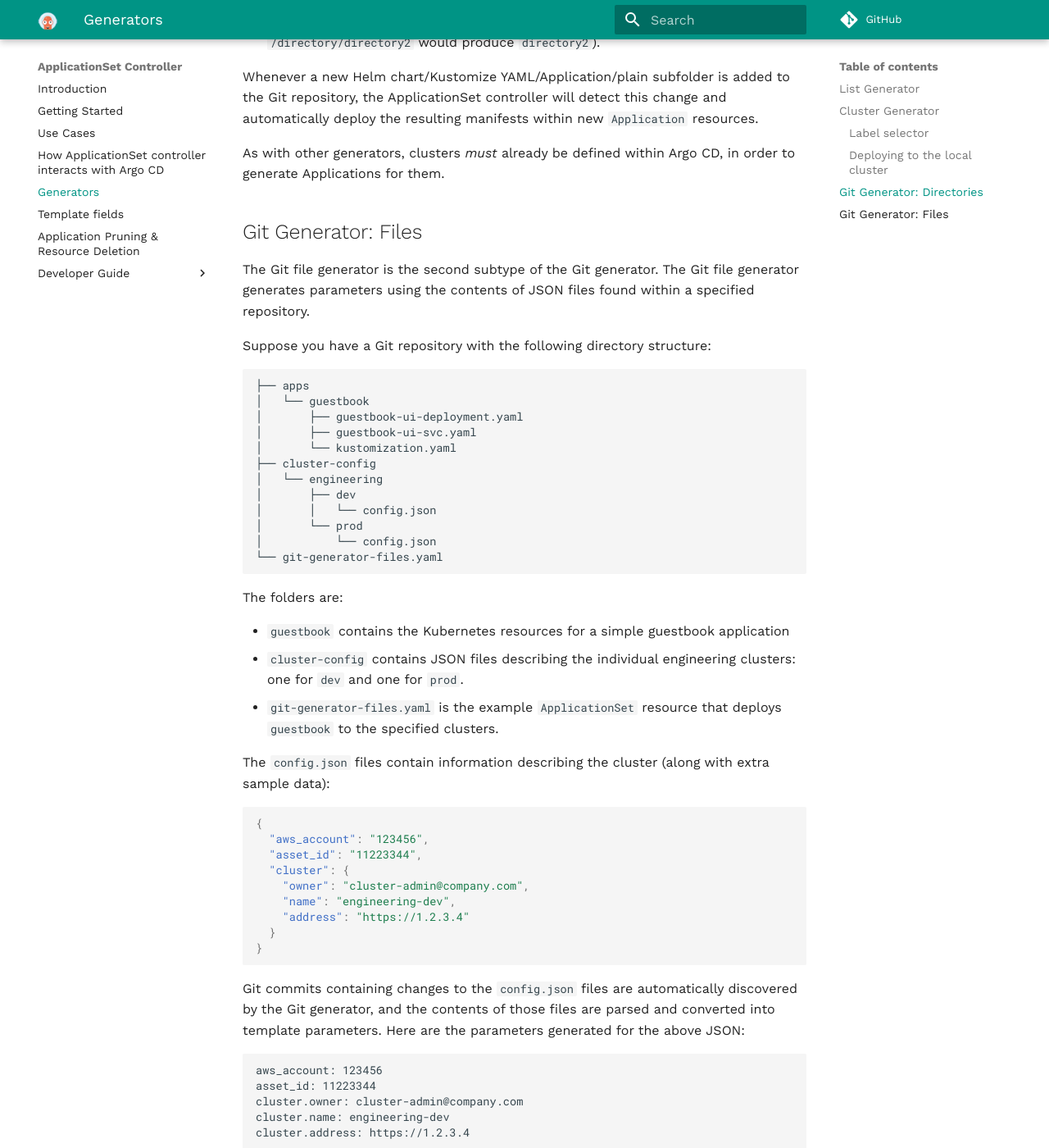
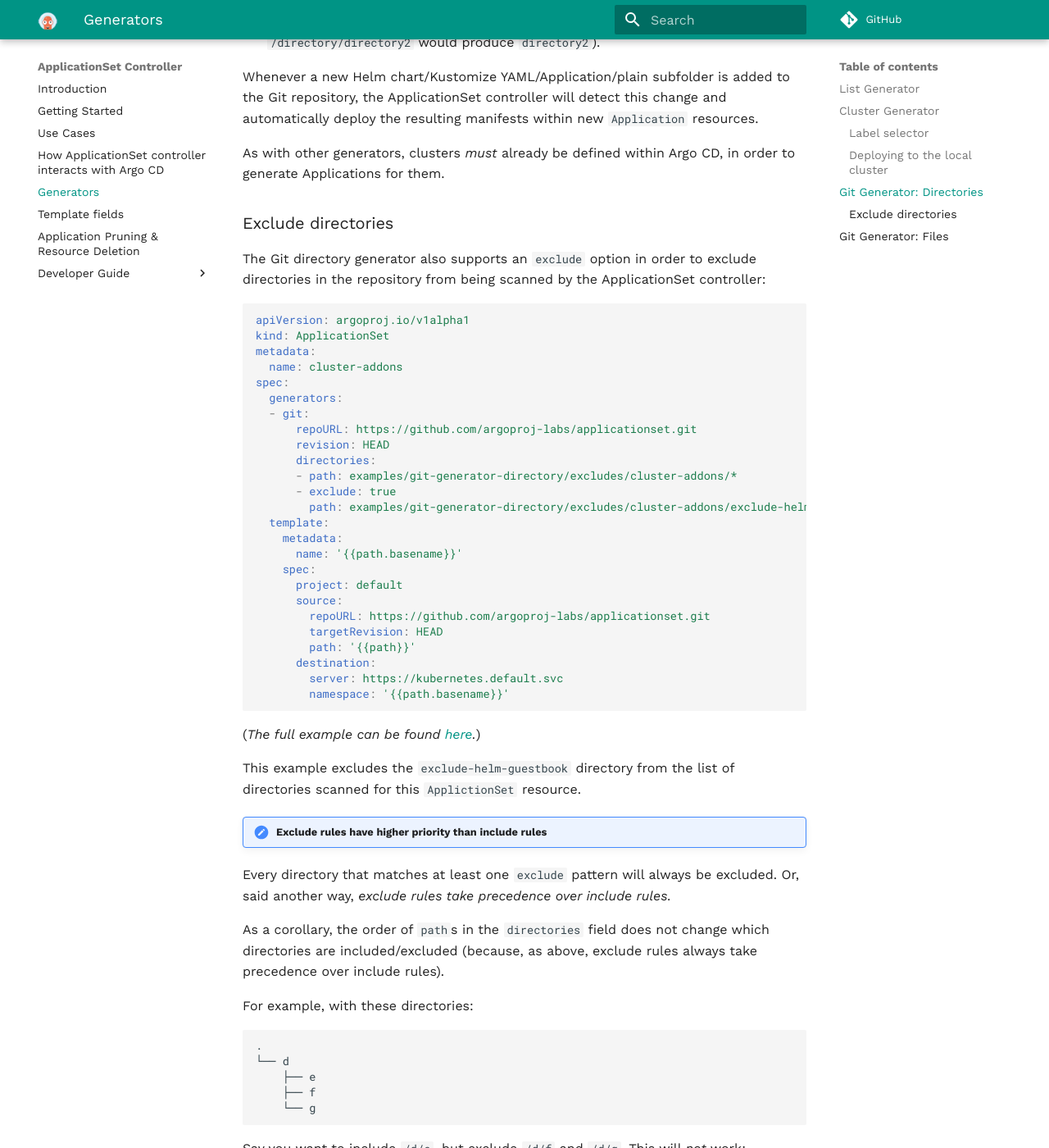
Before and after one commit to argoproj/applicationset, an MkDocs documentation site: the page built from docs/Generators.md, in a window 1280 px wide and 1400 px high, scrolled down 5351 px. Shown: the whole window at 82% size. Built offline with MkDocs 1.6.1 and Material for MkDocs 9.7.7, drawn with Linux system fonts in a browser that asks for light colours; comment, search, counter and statistics services are not loaded; some of the changed text lies outside the part shown.

Commit message:
Add exclude to git directories (#195)
* add exclude to git directories

* make manifests

* make manifests with correct kustomize version

* remove exclude from required

* Update Generators.md

* Update Generators.md

* add exclude-helm-guestbook app

* change allApps to appPaths + add a test to exclude in a different order

* fix PR with correct kustomize version

* Separate exclude example to a different folder & rewriting the docs

* Tweak Generators.md

Co-authored-by: Jonathan West <jonwest@redhat.com>

````diff
--- a/docs/Generators.md
+++ b/docs/Generators.md
@@ -209,6 +209,84 @@ Whenever a new Helm chart/Kustomize YAML/Application/plain subfolder is added to
 
 As with other generators, clusters *must* already be defined within Argo CD, in order to generate Applications for them.
 
+### Exclude directories
+
+The Git directory generator also supports an `exclude` option in order to exclude directories in the repository from being scanned by the ApplicationSet controller:
+
+```yaml
+apiVersion: argoproj.io/v1alpha1
+kind: ApplicationSet
+metadata:
+  name: cluster-addons
+spec:
+  generators:
+  - git:
+      repoURL: https://github.com/argoproj-labs/applicationset.git
+      revision: HEAD
+      directories:
+      - path: examples/git-generator-directory/excludes/cluster-addons/*
+      - exclude: true
+        path: examples/git-generator-directory/excludes/cluster-addons/exclude-helm-guestbook
+  template:
+    metadata:
+      name: '{{path.basename}}'
+    spec:
+      project: default
+      source:
+        repoURL: https://github.com/argoproj-labs/applicationset.git
+        targetRevision: HEAD
+        path: '{{path}}'
+      destination:
+        server: https://kubernetes.default.svc
+        namespace: '{{path.basename}}'
+```
+(*The full example can be found [here](https://github.com/argoproj-labs/applicationset/tree/master/examples/git-generator-directory/excludes).*)
+
+This example excludes the `exclude-helm-guestbook` directory from the list of directories scanned for this `ApplictionSet` resource.
+
+!!! note "Exclude rules have higher priority than include rules"
+
+Every directory that matches at least one `exclude` pattern will always be excluded. Or, said another way, *exclude rules take precedence over include rules.*
+
+As a corollary, the order of `path`s in the `directories` field does not change which directories are included/excluded (because, as above, exclude rules always take precedence over include rules).
+
+For example, with these directories:
+
+```
+.
+└── d
+    ├── e
+    ├── f
+    └── g
+```
+Say you want to include `/d/e`, but exclude `/d/f` and `/d/g`. This will *not* work:
+
+```yaml
+- path: /d/e
+  exclude: false
+- path: /d/*
+  exclude: true
+```
+Why? Because the exclude `/d/*` exclude rule will take precedence over the `/d/e` include rule. When the `/d/e` path in the Git repository is processed by the ApplicationSet controller, the controller detects that at least one exclude rule is matched, and thus that directory should not be scanned.
+
+You would instead need to do:
+
+```yaml
+- path: /d/*
+- path: /d/f
+  exclude: true
+- path: /d/g
+  exclude: true
+```
+
+Or, a shorter way (using [path.Match](https://golang.org/pkg/path/#Match) syntax) would be:
+
+```yaml
+- path: /d/*
+- path: /d/[f|g]
+  exclude: true
+```
+
 ## Git Generator: Files
 
 The Git file generator is the second subtype of the Git generator. The Git file generator generates parameters using the contents of JSON files found within a specified repository.
````
Also changed, not shown: 19 other files.
